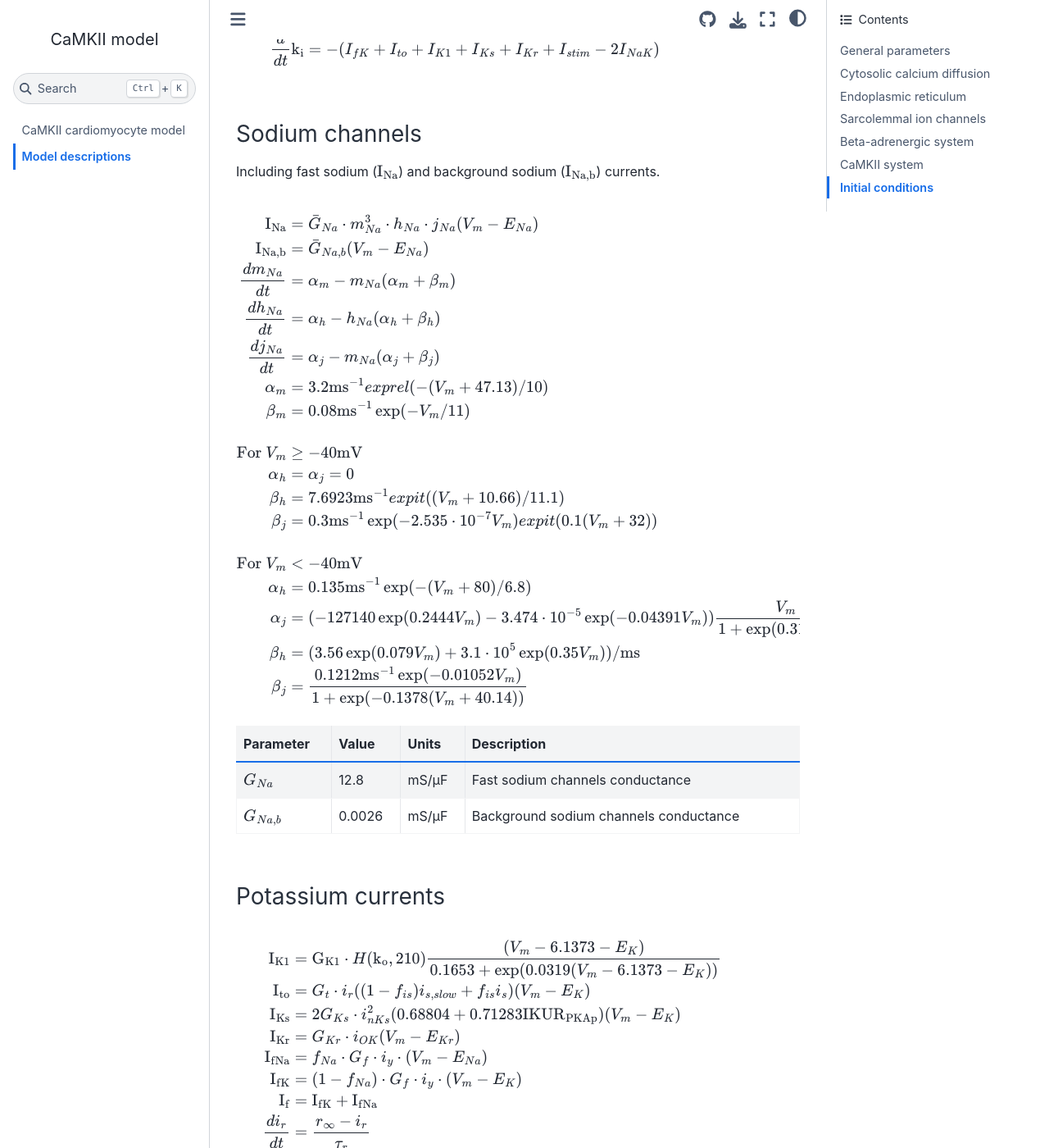
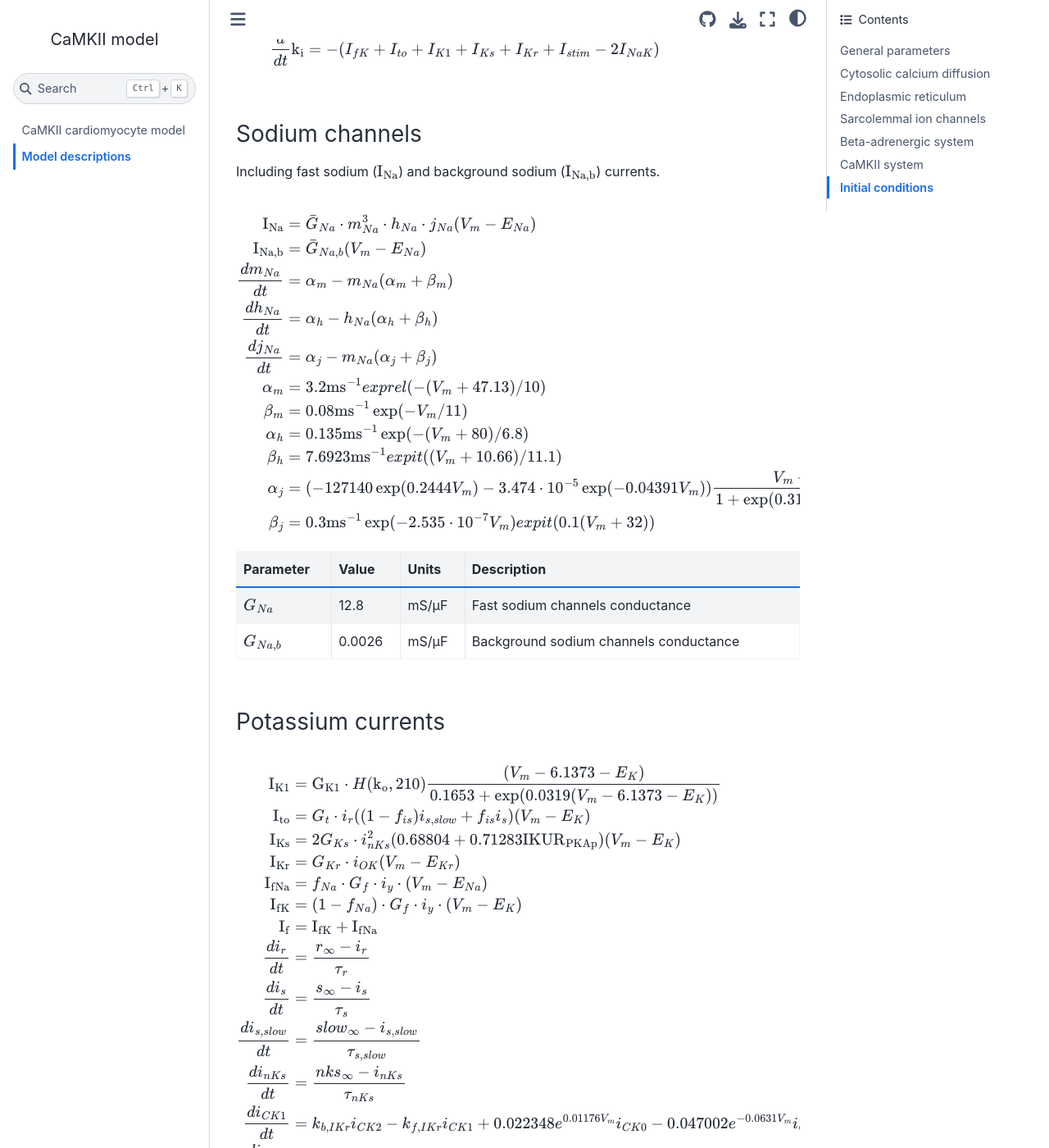
Before and after one commit to ntumitolab/camkii-cardiomyocyte-model, a Jupyter Book: the page built from docs/modeldesc.md, in a window 1280 px wide and 1400 px high, scrolled down 4913 px. Shown: the whole window at 82% size. Built offline with Jupyter Book 1.0.4 settings and Sphinx 7.4.7 and the Sphinx Book theme 1.1.4, drawn with Linux system fonts in a browser that asks for light colours; pages that are not in the unit, such as notebooks, are missing from menus; some of the changed text lies outside the part shown.

Commit message:
simp-lify

```diff
--- a/docs/modeldesc.md
+++ b/docs/modeldesc.md
@@ -184,17 +184,10 @@ $$
 \frac{dj_{Na}}{dt} &= \alpha_{j} - m_{Na}(\alpha_{j} + \beta_{j}) \\
 \alpha_{m} &= 3.2 \mathrm{ms}^{-1} exprel(-(V_m + 47.13) / 10)  \\
 \beta_{m} &= 0.08 \mathrm{ms}^{-1} \exp(-V_m / 11) \\
-\\
-\text{For} \ V_m & \ge -40\text{mV} \\
-\alpha_{h} &= \alpha_{j} = 0 \\
+\alpha_{h} &= 0.135 \text{ms}^{-1} \exp(-(V_m+80)/6.8) \\
 \beta_{h} &= 7.6923 \mathrm{ms}^{-1} expit((V_m+10.66)/11.1) \\
+\alpha_{j} &= (-127140 \exp(0.2444 V_m)-3.474 \cdot 10^{-5}\exp(-0.04391 V_m))\frac{V_m + 37.78}{1 + \exp(0.311( V_m + 79.23))} / \text{ms} \\
 \beta_{j} &= 0.3 \mathrm{ms}^{-1} \exp(-2.535 \cdot 10^{-7}V_m) expit(0.1(V_m + 32)) \\
-\\
-\text{For} \ V_m & < -40\text{mV} \\
-\alpha_{h} &= 0.135 \text{ms}^{-1} \exp(-(V_m+80)/6.8) \\
-\alpha_{j} &= (-127140 \exp(0.2444 V_m)-3.474 \cdot 10^{-5}\exp(-0.04391 V_m))\frac{V_m + 37.78}{1 + \exp(0.311( V_m + 79.23))} / \text{ms} \\
-\beta_{h} &= (3.56\exp(0.079 V_m) + 3.1 \cdot 10^{5} \exp(0.35 V_m)) / \text{ms} \\
-\beta_{j} &= \frac{0.1212 \mathrm{ms}^{-1} \exp(-0.01052 V_m)}{1 + \exp(-0.1378(V_m + 40.14))} \\
 \end{align}
 $$
 
@@ -213,7 +206,7 @@ $$
 \mathrm{I_{Ks}}  &= 2 G_{Ks} \cdot i_{nKs}^{2}( 0.68804 + 0.71283 \mathrm{IKUR_{PKAp}}) (V_m - E_K) \\
 \mathrm{I_{Kr}}  &= G_{Kr} \cdot i_{OK} (V_m - E_{Kr})   \\
 \mathrm{I_{fNa}} &= f_{Na} \cdot G_f \cdot i_y \cdot ( V_m - E_{Na}) \\
-\mathrm{I_{fK}}  &= ( 1 - f_{Na}) \cdot G_f \cdot i_y \cdot ( V_m - E_K ) \\
+\mathrm{I_{fK}}  &= (1 - f_{Na}) \cdot G_f \cdot i_y \cdot ( V_m - E_K ) \\
 \mathrm{I_{f}}  &= \mathrm{I_{fK}} + \mathrm{I_{fNa}} \\
 \frac{d i_r }{dt} &= \frac{ r_∞  - i_r }{τ_r} \\
 \frac{d i_s }{dt} &= \frac{ s_∞  - i_s }{τ_s} \\
@@ -225,6 +218,11 @@ $$
 \frac{d i_{OK} }{dt} &= 0.006497 i_{IK} e^{-0.03268 V_m} + 0.013733 i_{CK2}  e^{0.038198 V_m} - 6.89 \cdot 10^{-5} e^{-0.04178 V_m} i_{OK} - 0.090821 e^{0.023391 V_m} i_{OK}  \\
 \frac{d i_{IK} }{dt} &=  - 0.006497 i_{IK}  e^{ - 0.03268 V_m } + 0.090821 e^{0.023391 V_m } i_{OK}  \\
 \frac{d i_y}{dt} &= \frac{y_∞ - i_y}{τ_y} \\
+\end{align}
+$$
+
+$$
+\begin{align}
 s_∞ &= expit((V_m + 31.97156) / -4.64291) \\
 r_∞ &= expit((V_m - 3.55716) / 14.61299) \\
 slow_∞ &= s_∞  \\
```
